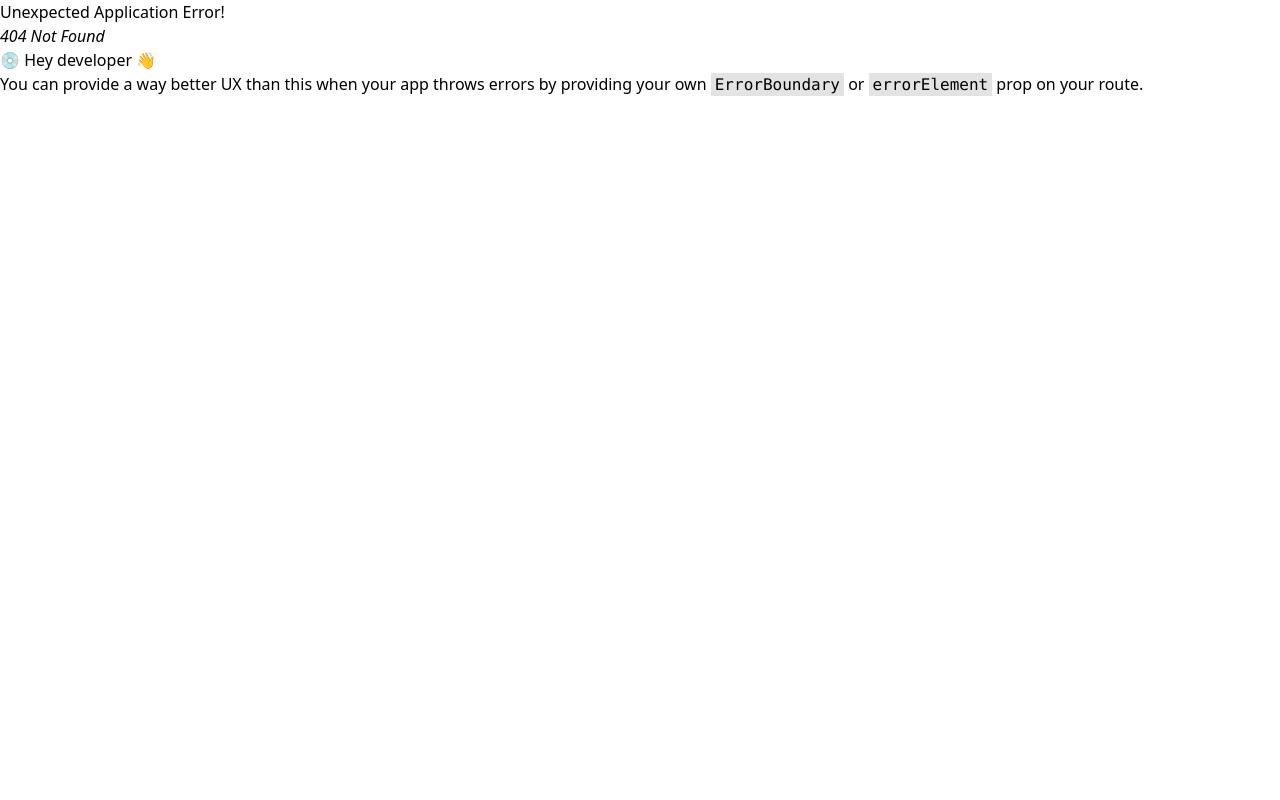
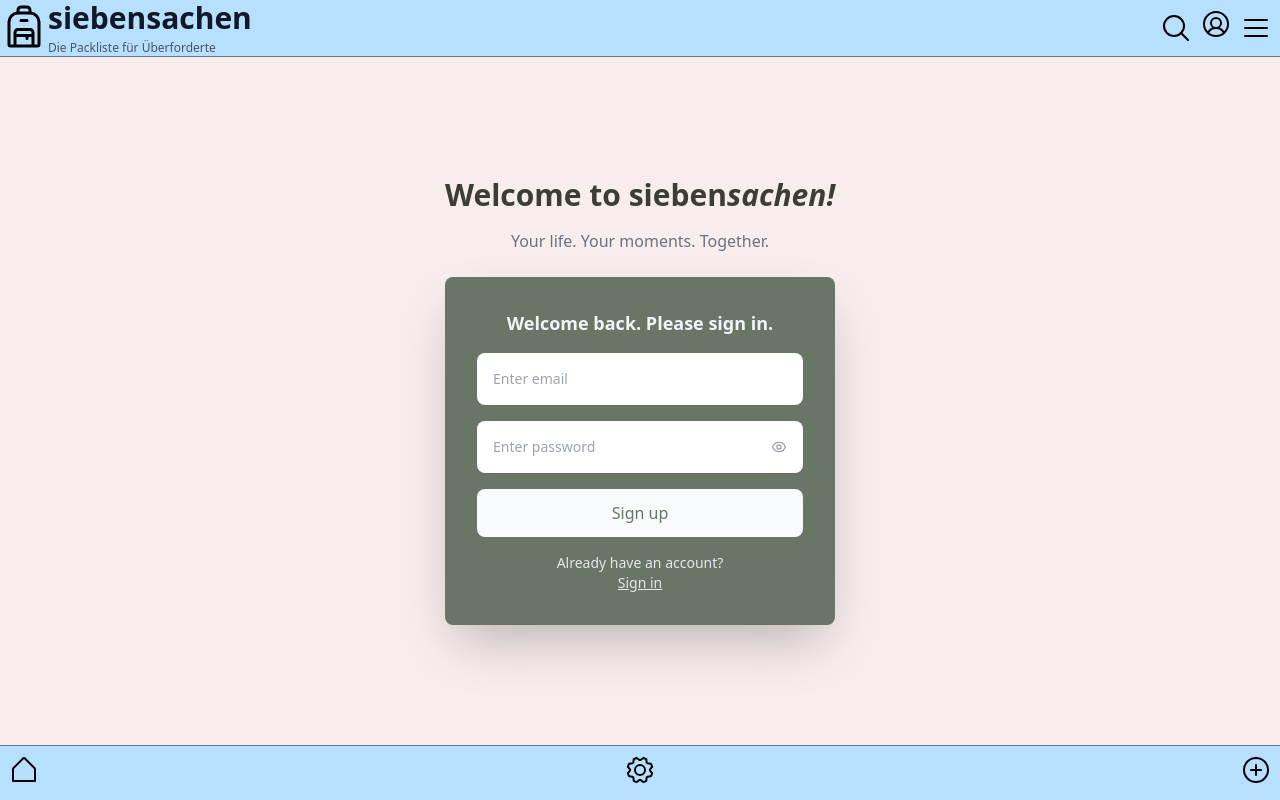
Before and after one commit to J44B/siebensachen-frontend, a React (Vite) app: page /login in a window 1280 px wide. Before the commit this address had no page. Built offline with nearby package versions, Linux system fonts and the light colour scheme.

Commit message:
created route, Page and basic login form

```diff
--- a/src/App.jsx
+++ b/src/App.jsx
@@ -8,6 +8,7 @@ import {
     CategoriesPage,
     CreateEventPage,
     SignUpPage,
+    LoginPage,
 } from './pages/index.js';
 
 /*
@@ -30,6 +31,10 @@ const router = createBrowserRouter([
             {
                 path: '/signup',
                 element: <SignUpPage />,
+            },
+            {
+                path: '/login',
+                element: <LoginPage />,
             },
             {
                 path: '/event',
--- /dev/null
+++ b/src/components/LoginForm.jsx
@@ -0,0 +1,148 @@
+import { useNavigate, Link } from 'react-router';
+import { useState } from 'react';
+import axios from 'axios';
+import toast from 'react-hot-toast';
+
+function LoginForm() {
+    const [formData, setFormData] = useState({
+        email: '',
+        password: '',
+    });
+
+    const navigate = useNavigate();
+
+    // handleChange
+
+    function handleChange(e) {
+        const { name, value } = e.target;
+        console.log(value);
+        setFormData((prevData) => ({
+            ...prevData,
+            [name]: value,
+        }));
+    }
+
+    // handleLogin
+
+    async function handleLogin(e) {
+        e.preventDefault();
+
+        try {
+            const response = await axios.post(
+                `${import.meta.env.VITE_API_URL}/users/login`,
+                {
+                    email: formData.email,
+                    password: formData.password,
+                },
+                { headers: { 'Content-Type': 'application/json' } },
+                {
+                    withCredentials: true,
+                },
+            );
+            if (response.status === 201) {
+                navigate('/events');
+                toast.success('Login erfolgreich.');
+            }
+        } catch (error) {
+            toast.error(error.response.data.error || 'Login fehlgeschlagen.');
+            console.error(error);
+        }
+    }
+
+    // Login form
+
+    return (
+        <div className="mx-auto max-w-screen-xl sm:px-6 lg:px-8">
+            <div className="mx-auto max-w-lg">
+                <h1 className="text-center text-2xl font-bold text-[#3C3D37] sm:text-3xl">
+                    Welcome to <b>sieben</b>
+                    <i>sachen!</i>
+                </h1>
+
+                <p className="mx-auto mt-4 max-w-md text-center text-gray-500">
+                    Your life. Your moments. Together.
+                </p>
+            </div>
+
+            <form
+                onSubmit={handleLogin}
+                className="mb-0 mt-6 space-y-4 rounded-lg p-4 shadow-2xl sm:p-6 lg:p-8 bg-[#697565]"
+            >
+                <p className="text-center text-lg font-semibold  text-slate-100">
+                    Welcome back. Please sign in.
+                </p>
+                {/* ----------- email ------------ */}
+                <div>
+                    <label htmlFor="email" className="sr-only">
+                        Email
+                    </label>
+                    <div className="relative">
+                        <input
+                            type="email"
+                            name="email"
+                            required
+                            className="w-full rounded-lg border-gray-200 p-4 pe-12 text-sm shadow-sm"
+                            placeholder="Enter email"
+                            value={formData.email}
+                            onChange={handleChange}
+                        />
+                    </div>
+                </div>
+                {/* ----------- password ------------ */}
+                <div>
+                    <label htmlFor="password" className="sr-only">
+                        Password
+                    </label>
+                    <div className="relative">
+                        <input
+                            type="password"
+                            name="password"
+                            required
+                            className="w-full rounded-lg border-gray-200 p-4 pe-12 text-sm shadow-sm"
+                            placeholder="Enter password"
+                            value={formData.password}
+                            onChange={handleChange}
+                        />
+                        <span className="absolute inset-y-0 end-0 grid place-content-center px-4">
+                            <svg
+                                xmlns="http://www.w3.org/2000/svg"
+                                className="size-4 text-gray-400"
+                                fill="none"
+                                viewBox="0 0 24 24"
+                                stroke="currentColor"
+                            >
+                                <path
+                                    strokeLinecap="round"
+                                    strokeLinejoin="round"
+                                    strokeWidth="2"
+                                    d="M15 12a3 3 0 11-6 0 3 3 0 016 0z"
+                                />
+                                <path
+                                    strokeLinecap="round"
+                                    strokeLinejoin="round"
+                                    strokeWidth="2"
+                                    d="M2.458 12C3.732 7.943 7.523 5 12 5c4.478 0 8.268 2.943 9.542 7-1.274 4.057-5.064 7-9.542 7-4.477 0-8.268-2.943-9.542-7z"
+                                />
+                            </svg>
+                        </span>
+                    </div>
+                </div>
+                <button
+                    type="submit"
+                    className="block w-full rounded-lg bg-gray-50 px-5 py-3 text-base font-medium text-[#697565]"
+                >
+                    Sign up
+                </button>
+
+                <p className="text-center text-sm text-gray-200">
+                    Already have an account? <br />
+                    <Link to="/signin" className="underline" href="#">
+                        Sign in
+                    </Link>
+                </p>
+            </form>
+        </div>
+    );
+}
+
+export default LoginForm;
--- a/src/components/index.js
+++ b/src/components/index.js
@@ -3,7 +3,8 @@
 import Header from './Header.jsx';
 import Footer from './Footer.jsx';
 import SignUpForm from './SignUpForm.jsx';
+import LoginForm from './LoginForm.jsx';
 
 // --- End import section
 
-export { Header, Footer, SignUpForm };
+export { Header, Footer, SignUpForm, LoginForm };
--- /dev/null
+++ b/src/pages/LoginPage.jsx
@@ -0,0 +1,7 @@
+import { LoginForm } from '../components/index.js';
+
+function LoginPage() {
+    return <LoginForm />;
+}
+
+export default LoginPage;
--- a/src/pages/index.js
+++ b/src/pages/index.js
@@ -7,6 +7,7 @@ import AdministrationPage from './AdministrationPage.jsx';
 import ItemsPage from './ItemsPage.jsx';
 import CategoriesPage from './CategoriesPage.jsx';
 import SignUpPage from './SignUpPage.jsx';
+import LoginPage from './LoginPage.jsx';
 
 // --- End import section
 
@@ -18,4 +19,5 @@ export {
     CategoriesPage,
     CreateEventPage,
     SignUpPage,
+    LoginPage,
 };
```
